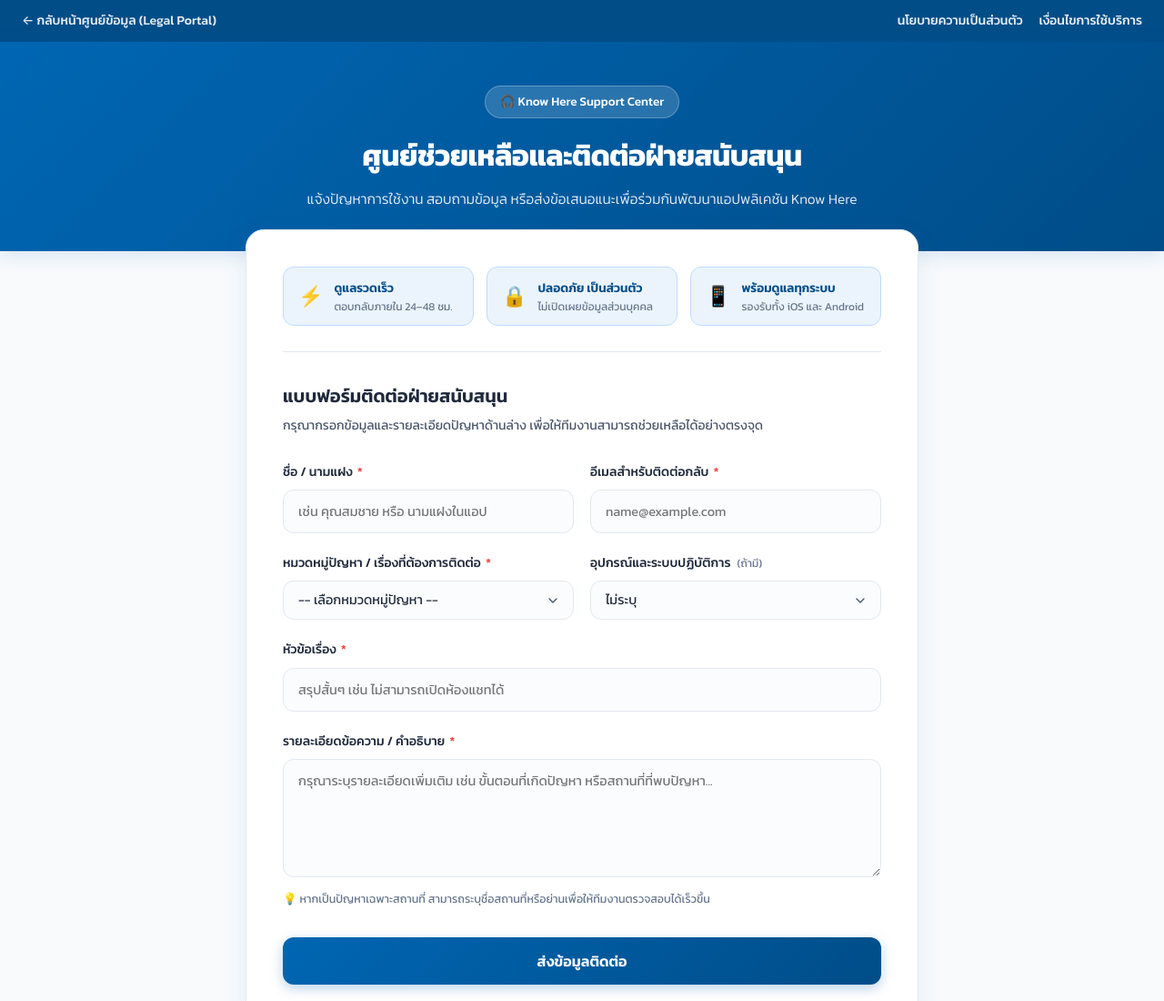
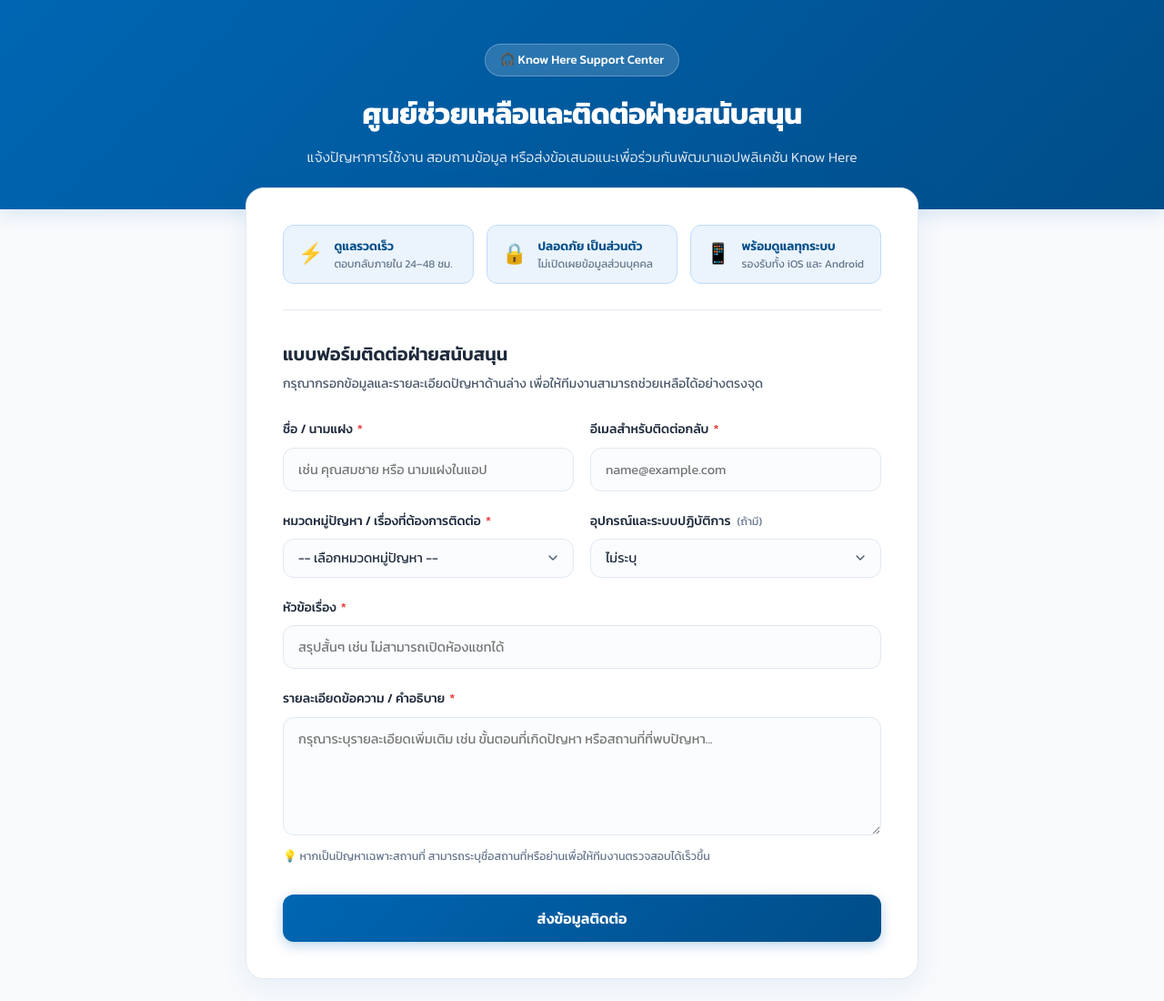
Before and after one commit to NattapongPaka/knowhere, a plain HTML site: page support.html in a window 1280 px wide. Shown: the top 1100 px of the page at 91% size. Drawn offline with Linux system fonts and the light colour scheme.

Commit message:
Update support.html

```diff
--- a/support.html
+++ b/support.html
@@ -42,35 +42,6 @@
             display: flex;
             flex-direction: column;
             justify-content: space-between;
-        }
-
-        /* Top Navigation Bar */
-        .top-nav {
-            background: #004D88;
-            padding: 12px 24px;
-            display: flex;
-            justify-content: space-between;
-            align-items: center;
-            font-size: 14px;
-        }
-
-        .top-nav a {
-            color: rgba(255, 255, 255, 0.9);
-            text-decoration: none;
-            display: inline-flex;
-            align-items: center;
-            gap: 6px;
-            font-weight: 500;
-            transition: color 0.2s ease;
-        }
-
-        .top-nav a:hover {
-            color: #FFFFFF;
-        }
-
-        .top-nav .nav-links {
-            display: flex;
-            gap: 18px;
         }
 
         /* Header */
@@ -462,15 +433,6 @@
 </head>
 <body>
 
-    <!-- Top Navigation -->
-    <nav class="top-nav">
-        <a href="index.html">← กลับหน้าศูนย์ข้อมูล (Legal Portal)</a>
-        <div class="nav-links">
-            <a href="privacy_policy.html">นโยบายความเป็นส่วนตัว</a>
-            <a href="terms_of_service.html">เงื่อนไขการใช้บริการ</a>
-        </div>
-    </nav>
-
     <!-- Header -->
     <header>
         <div class="header-container">
```
